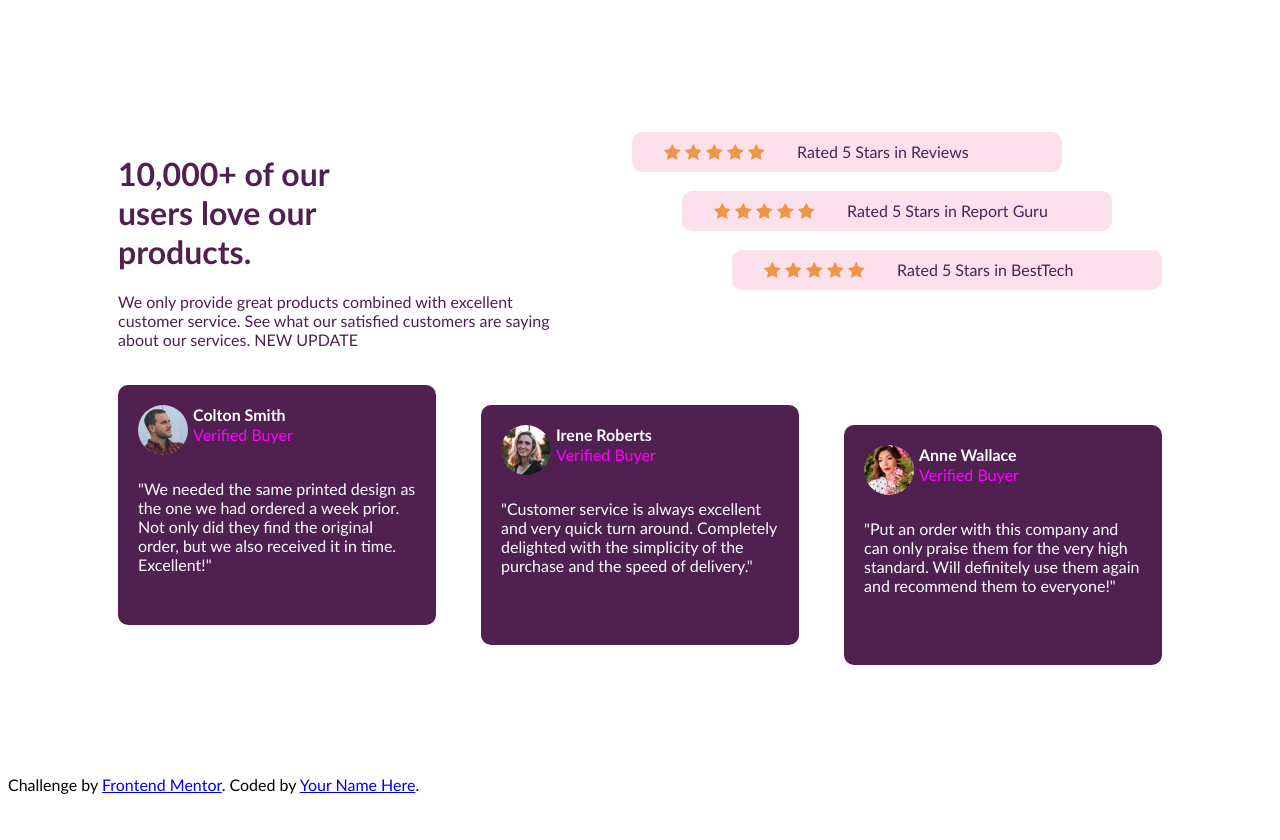
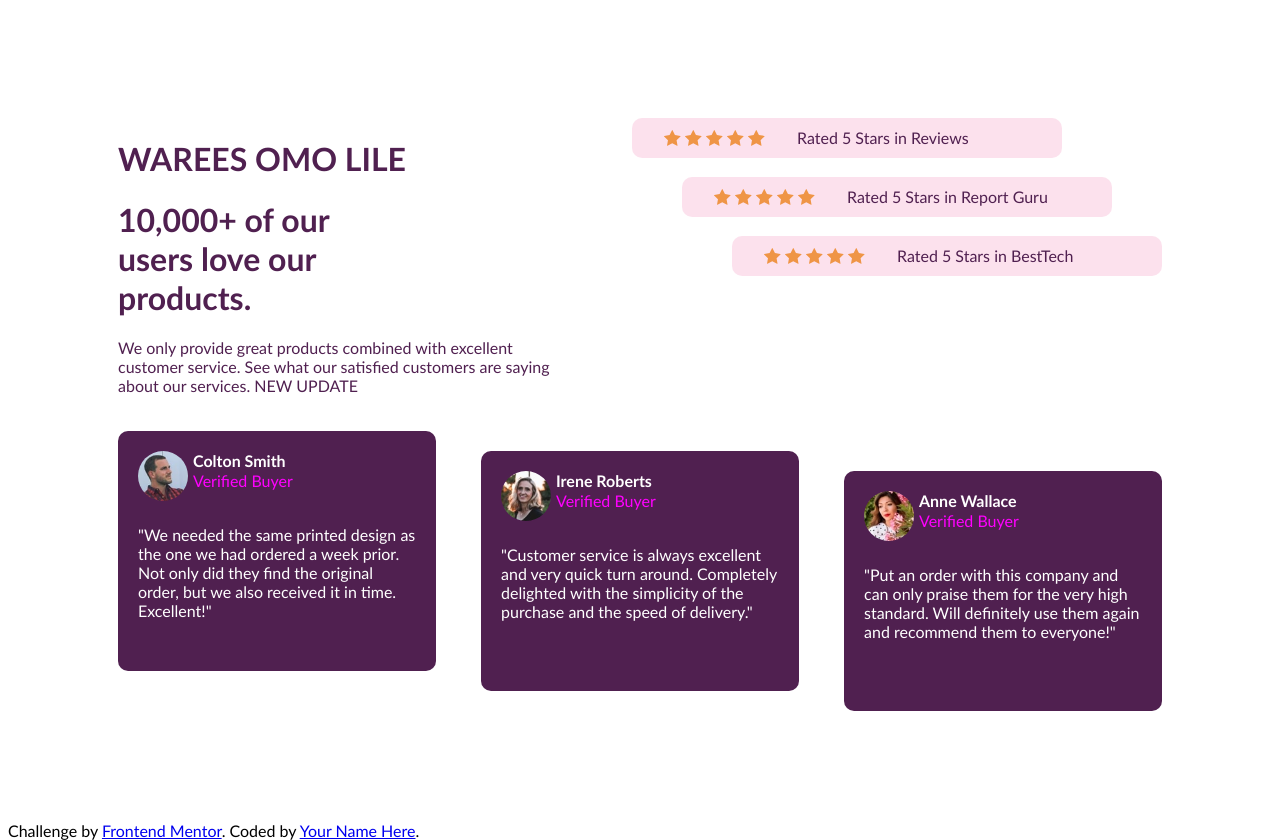
Before and after one commit to OTRALWEB/social-proof, a plain HTML site: page index.html in a window 1280 px wide. Before the commit the page ends 816 px from the top, so only its background shows below. Drawn offline with Linux system fonts and the light colour scheme.

Commit message:
Update index.html

```diff
--- a/index.html
+++ b/index.html
@@ -29,6 +29,7 @@
       <div class="parent">
         <div class="up">
           <div class="products">
+            <h1>WAREES OMO LILE<h1>
             <h1>10,000+ of our <br> users love our <br> products.</h1>
             <p> We only provide great products combined with excellent customer service.
               See what our satisfied customers are saying about our services.
```
